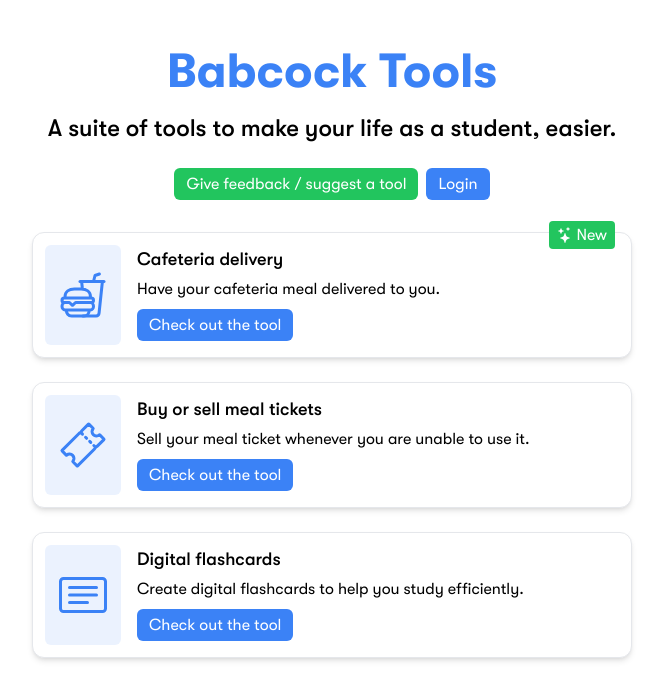
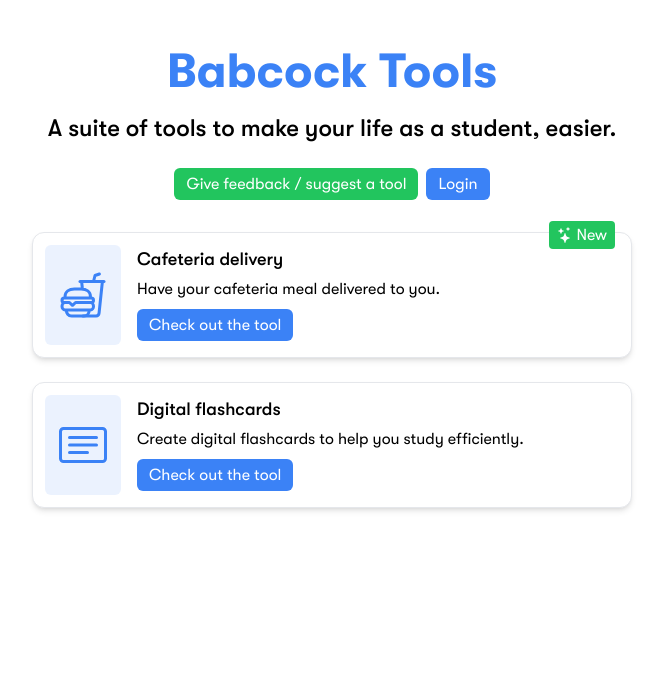
Before and after one commit to victoribironke/babcock-tools, a Next.js app: page / in a window 1280 px wide. Shown: the top 700 px of the page, without its empty margins (308-971 px from the left). Built offline with nearby package versions, Linux system fonts and the light colour scheme; no server answers.

Commit message:
hid meal ticket marketplace

```diff
--- a/src/components/dashboard/Sidebar.tsx
+++ b/src/components/dashboard/Sidebar.tsx
@@ -67,13 +67,13 @@ const Sidebar = ({ show, setShow }: SidebarProps) => {
           <p className="-mb-0.5 mr-auto">Cafeteria delivery</p>
           <BsStars className="text-blue" />
         </Link>
-        <Link
+        {/* <Link
           href={PAGES.sell_your_meal_ticket}
           className="flex items-center gap-2 pt-1.5 pb-2 px-3 rounded-lg text-left text-white bg-opacity-10 bg-blue hover:bg-opacity-20"
         >
           <IoTicketOutline />
           <p className="-mb-0.5">Sell your meal ticket</p>
-        </Link>
+        </Link> */}
         <Link
           href={PAGES.digital_flashcards_dashboard}
           className="flex items-center gap-2 pt-1.5 pb-2 px-3 rounded-lg text-left text-white bg-opacity-10 bg-blue hover:bg-opacity-20"
--- a/src/constants/babcock.ts
+++ b/src/constants/babcock.ts
@@ -38,13 +38,13 @@ export const TOOLS = [
     link: PAGES.cafeteria_delivery_instructions,
     is_new: true,
   },
-  {
-    title: "Buy or sell meal tickets",
-    desc: "Sell your meal ticket whenever you are unable to use it.",
-    icon: IoTicketOutline,
-    link: PAGES.meal_ticket,
-    is_new: false,
-  },
+  // {
+  //   title: "Buy or sell meal tickets",
+  //   desc: "Sell your meal ticket whenever you are unable to use it.",
+  //   icon: IoTicketOutline,
+  //   link: PAGES.meal_ticket,
+  //   is_new: false,
+  // },
   {
     title: "Digital flashcards",
     desc: "Create digital flashcards to help you study efficiently.",
```
Also changed, not shown: src/pages/dashboard/sell-your-meal-ticket-hidden.tsx (renamed from src/pages/dashboard/sell-your-meal-ticket.tsx), src/pages/meal-ticket-hidden/how-it-works.tsx (renamed from src/pages/meal-ticket/how-it-works.tsx), src/pages/meal-ticket-hidden/index.tsx (renamed from src/pages/meal-ticket/index.tsx).
